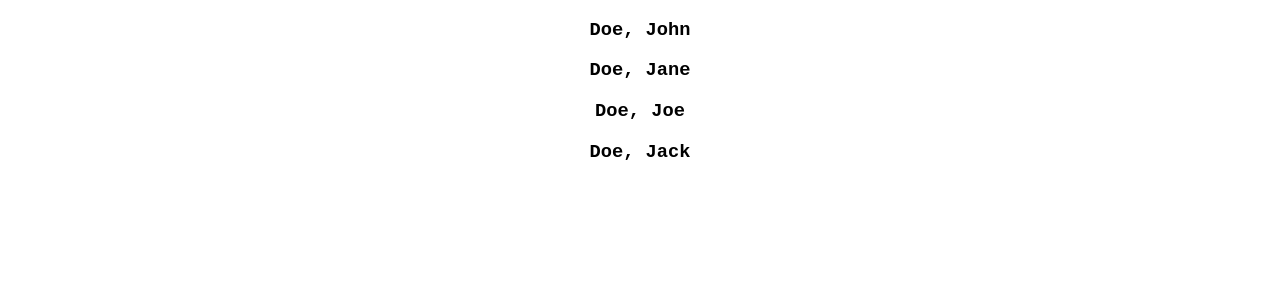
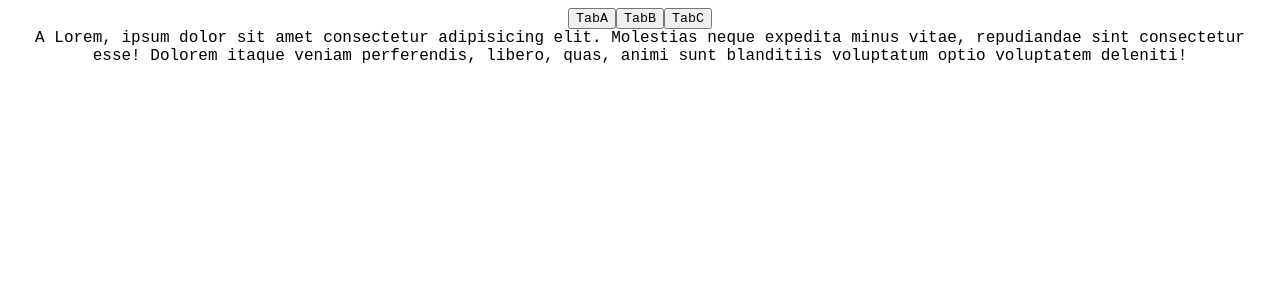
Before and after one commit to Eltonleao/hello-vue, a Vue app: page / in a window 1280 px wide. Shown: the top 300 px of the page. Built offline with nearby package versions, Linux system fonts and the light colour scheme.

Commit message:
gambiarra

```diff
--- a/src/App.vue
+++ b/src/App.vue
@@ -1,22 +1,32 @@
 <template>
-  <name-list>
-    <template v-slot:default="slotProps">
-      {{slotProps.lastName}}, {{slotProps.firstName}}
-    </template>
-  </name-list>
+  <button @click="active = 'TabA'">TabA</button>
+  <button @click="active = 'TabB'">TabB</button>
+  <button @click="active = 'TabC'">TabC</button>
+
+  <tab-a v-if="active == 'TabA'"></tab-a>
+  <tab-b v-if="active == 'TabB'"></tab-b>
+  <tab-c v-if="active == 'TabC'"></tab-c>
 </template>
 
 <script>
-
-import NameList from "./components/NameList.vue";
+import TabA from './components/tabs/TabA.vue';
+import TabB from './components/tabs/TabB.vue';
+import TabC from './components/tabs/TabC.vue';
 
 export default {
+  data(){
+    return{
+      active: "TabA"
+    }
+  },
   methods:{
   },
   computed: {},
   watch: {},
   components:{
-    NameList
+    TabA,
+    TabB,
+    TabC
   }
 }
 </script>
--- /dev/null
+++ b/src/components/tabs/TabA.vue
@@ -0,0 +1,17 @@
+<template>
+<div>
+    A
+    Lorem, ipsum dolor sit amet consectetur adipisicing elit. Molestias neque expedita minus vitae, repudiandae sint consectetur esse! Dolorem itaque veniam perferendis, libero, quas, animi sunt blanditiis voluptatum optio voluptatem deleniti!
+</div>
+</template>
+
+<script>
+export default {
+    name: "TabA"
+
+}
+</script>
+
+<style>
+
+</style>
--- /dev/null
+++ b/src/components/tabs/TabB.vue
@@ -0,0 +1,16 @@
+<template>
+<div>
+    B
+</div>
+</template>
+
+<script>
+export default {
+    name: "TabB"
+
+}
+</script>
+
+<style>
+
+</style>
--- /dev/null
+++ b/src/components/tabs/TabC.vue
@@ -0,0 +1,15 @@
+<template>
+<div>
+    C
+</div>
+</template>
+
+<script>
+export default {
+    name: "TabC"
+}
+</script>
+
+<style>
+
+</style>
```
